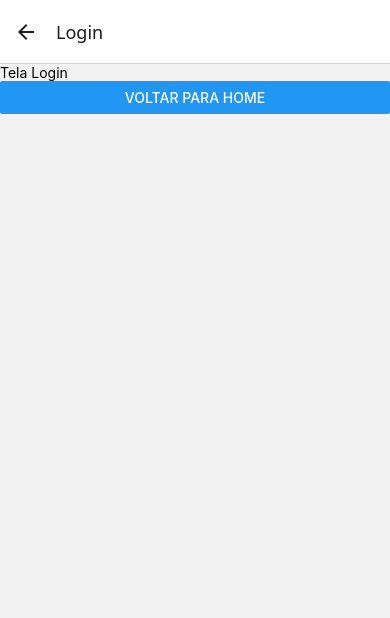
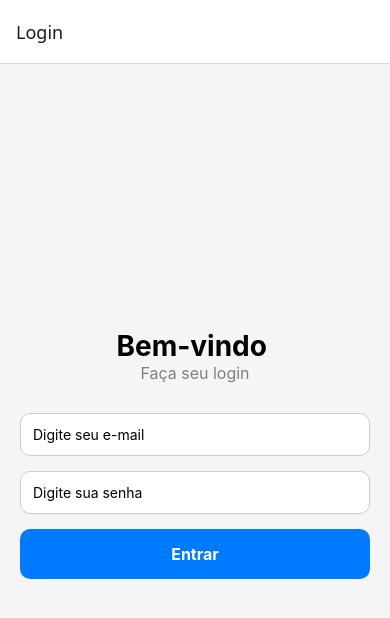
Before and after one commit to Victor-Coelho-Miranda/InfnetFood, a React Native app: screen /Login in a window 390 px wide. Shown: the top 618 px of the page. Built offline with nearby package versions, Linux system fonts and the light colour scheme.

Commit message:
Adcionando Inputs e validação na pagina de Login

```diff
--- /dev/null
+++ b/src/data/Usuario.jsx
@@ -0,0 +1,9 @@
+export const users = [
+  {
+    id: 1,
+    email: "vitinho@gmail.com",
+    senha: "123456",
+  },
+];
+
+//Professor, aqui eu coloquei simulei uma API fake com esse Login fixo.
--- a/src/navigation/Navigation.jsx
+++ b/src/navigation/Navigation.jsx
@@ -8,7 +8,7 @@ const Stack = createNativeStackNavigator();
 export default function Navigation() {
   return (
     <NavigationContainer>
-      <Stack.Navigator initialRouteName="Home">
+      <Stack.Navigator initialRouteName="Login">
         <Stack.Screen name="Home" component={Home} />
         <Stack.Screen name="Login" component={Login} />
       </Stack.Navigator>
--- a/src/pages/Log/Login.jsx
+++ b/src/pages/Log/Login.jsx
@@ -1,13 +1,105 @@
-import { View, Text, Button } from "react-native";
+import { useState } from "react";
+import { View, Text,TextInput, Pressable, StyleSheet} from "react-native";
+
+import { users } from  "../../data/Usuario";
 
 export default function Login({ navigation }) {
+  const [email, setEmail] = useState("");
+  const [senha, setSenha] = useState("");
+  const [erro, setErro] = useState("");
+
+  function handleLogin() {
+    if (!email || !senha) {
+      setErro("Preencha todos os campos");
+      return;
+    }
+
+    if (!email.includes("@")) {
+      setErro("E-mail inválido");
+      return;
+    }
+
+    const user = users.find(
+      (u) => u.email === email && u.senha === senha
+    );
+
+    if (user) {
+      setErro("");
+      navigation.navigate("Home");
+    } else {
+      setErro("E-mail ou senha inválidos");
+    }
+  }
+
   return (
-    <View>
-      <Text>Tela Login</Text>
-      <Button
-        title="Voltar para Home"
-        onPress={() => navigation.navigate("Home")}
+    <View style={styles.container}>
+      <Text style={styles.titulo}>Bem-vindo </Text>
+      <Text style={styles.subtitulo}>Faça seu login</Text>
+
+      <TextInput
+        placeholder="Digite seu e-mail"
+        value={email}
+        onChangeText={setEmail}
+        style={styles.input}
       />
+
+      <TextInput
+        placeholder="Digite sua senha"
+        value={senha}
+        onChangeText={setSenha}
+        secureTextEntry
+        style={styles.input}
+      />
+
+      {erro ? <Text style={styles.erro}>{erro}</Text> : null}
+
+      <Pressable style={styles.botao} onPress={handleLogin}>
+        <Text style={styles.textoBotao}>Entrar</Text>
+      </Pressable>
     </View>
   );
 }
+
+const styles = StyleSheet.create({
+  container: {
+    flex: 1,
+    justifyContent: "center",
+    padding: 20,
+    backgroundColor: "#f5f5f5",
+  },
+  titulo: {
+    fontSize: 28,
+    fontWeight: "bold",
+    textAlign: "center",
+  },
+  subtitulo: {
+    fontSize: 16,
+    textAlign: "center",
+    marginBottom: 30,
+    color: "gray",
+  },
+  input: {
+    borderWidth: 1,
+    borderColor: "#ccc",
+    padding: 12,
+    marginBottom: 15,
+    borderRadius: 10,
+    backgroundColor: "#fff",
+  },
+  botao: {
+    backgroundColor: "#007bff",
+    padding: 15,
+    borderRadius: 10,
+    alignItems: "center",
+  },
+  textoBotao: {
+    color: "#fff",
+    fontSize: 16,
+    fontWeight: "bold",
+  },
+  erro: {
+    color: "red",
+    marginBottom: 10,
+    textAlign: "center",
+  },
+});
```
